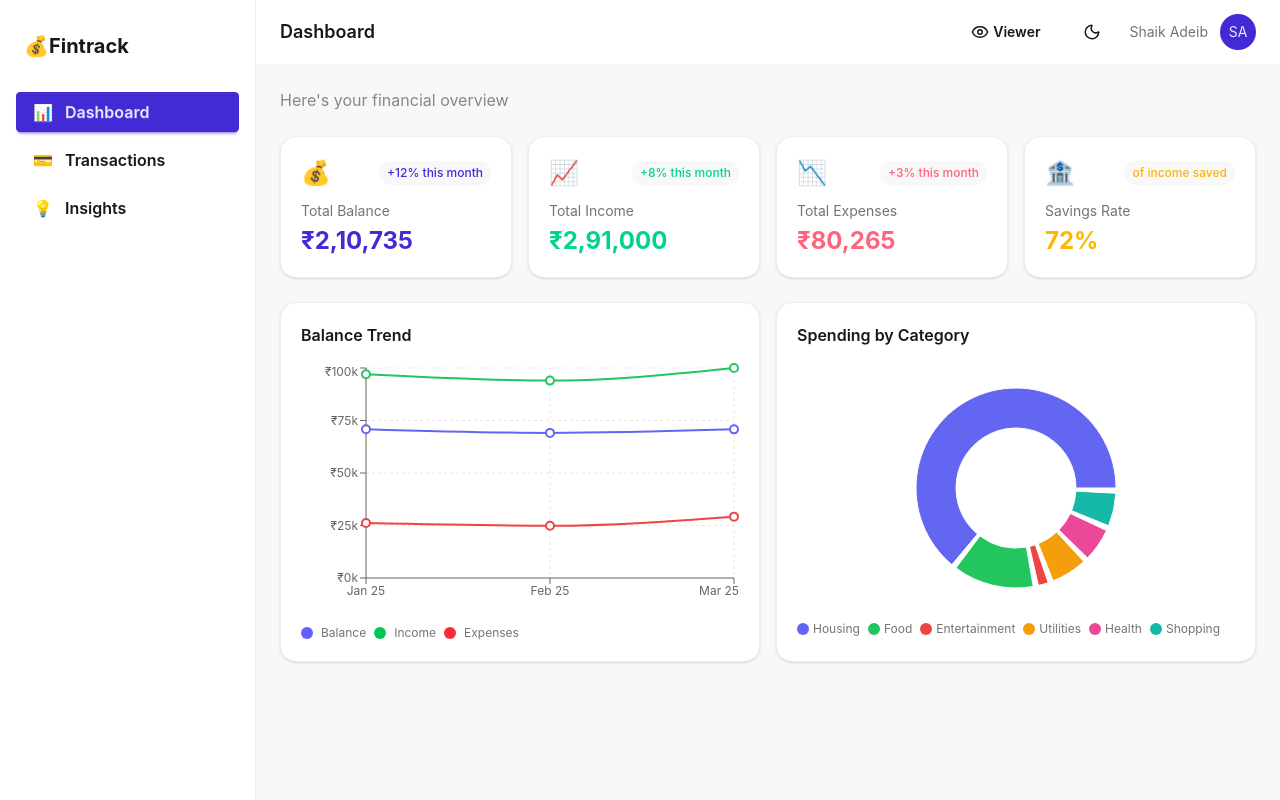
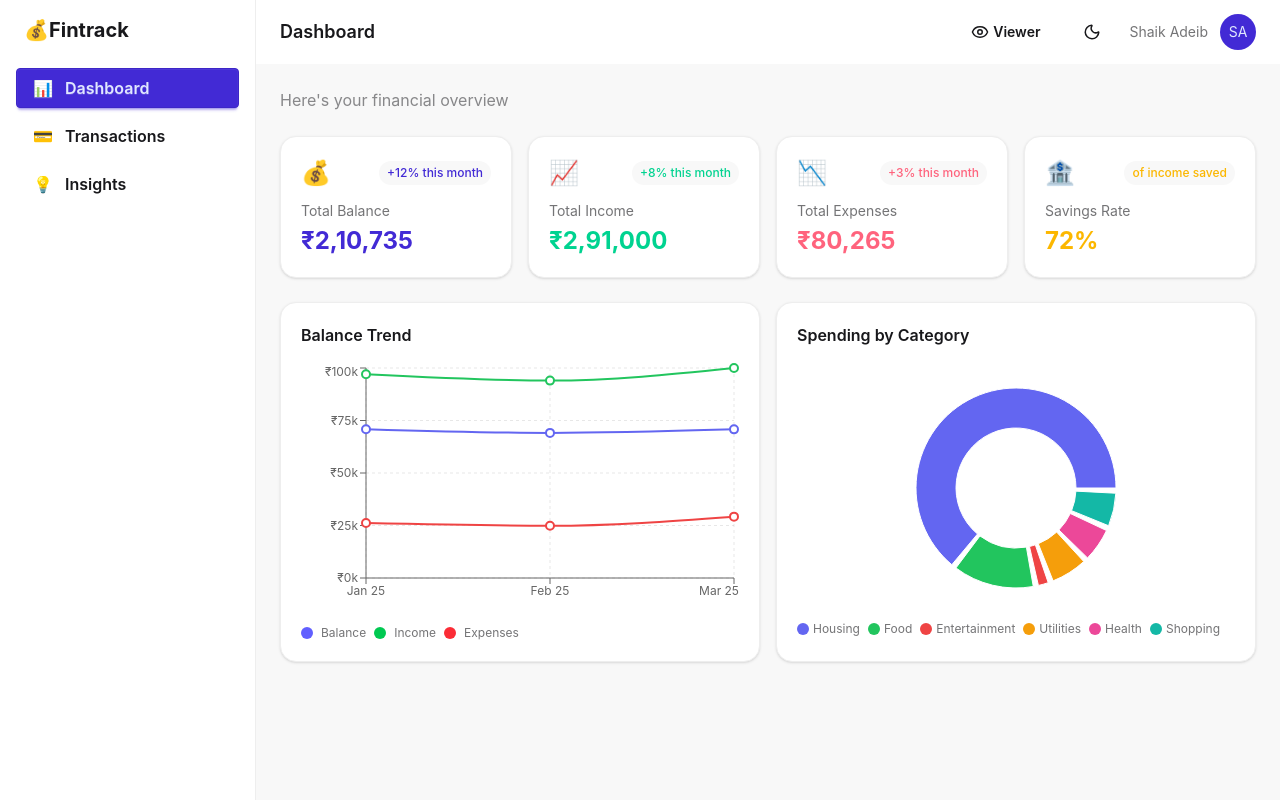
Before and after one commit to AdeibArief/finance-dashboard, a React (Vite) app: page / in a window 1280 px wide. Built offline with nearby package versions, Linux system fonts and the light colour scheme.

Commit message:
Fix padding in Sidebar component header for improved spacing

```diff
--- a/src/components/layout/Sidebar.jsx
+++ b/src/components/layout/Sidebar.jsx
@@ -9,7 +9,7 @@ import React from "react";
 const Sidebar = ({ activePage, setActivePage }) => {
   return (
     <aside className="w-64 h-full bg-base-100 min-h-screen border-r border-base-300 flex flex-col p-4 gap-2">
-      <div className="text-xl py-4 font-bold px-2 mb-2">
+      <div className="text-xl  font-bold px-2 mb-4">
         <a href="/"> 💰Fintrack</a>
       </div>
       {navItems.map((item) => (
```
